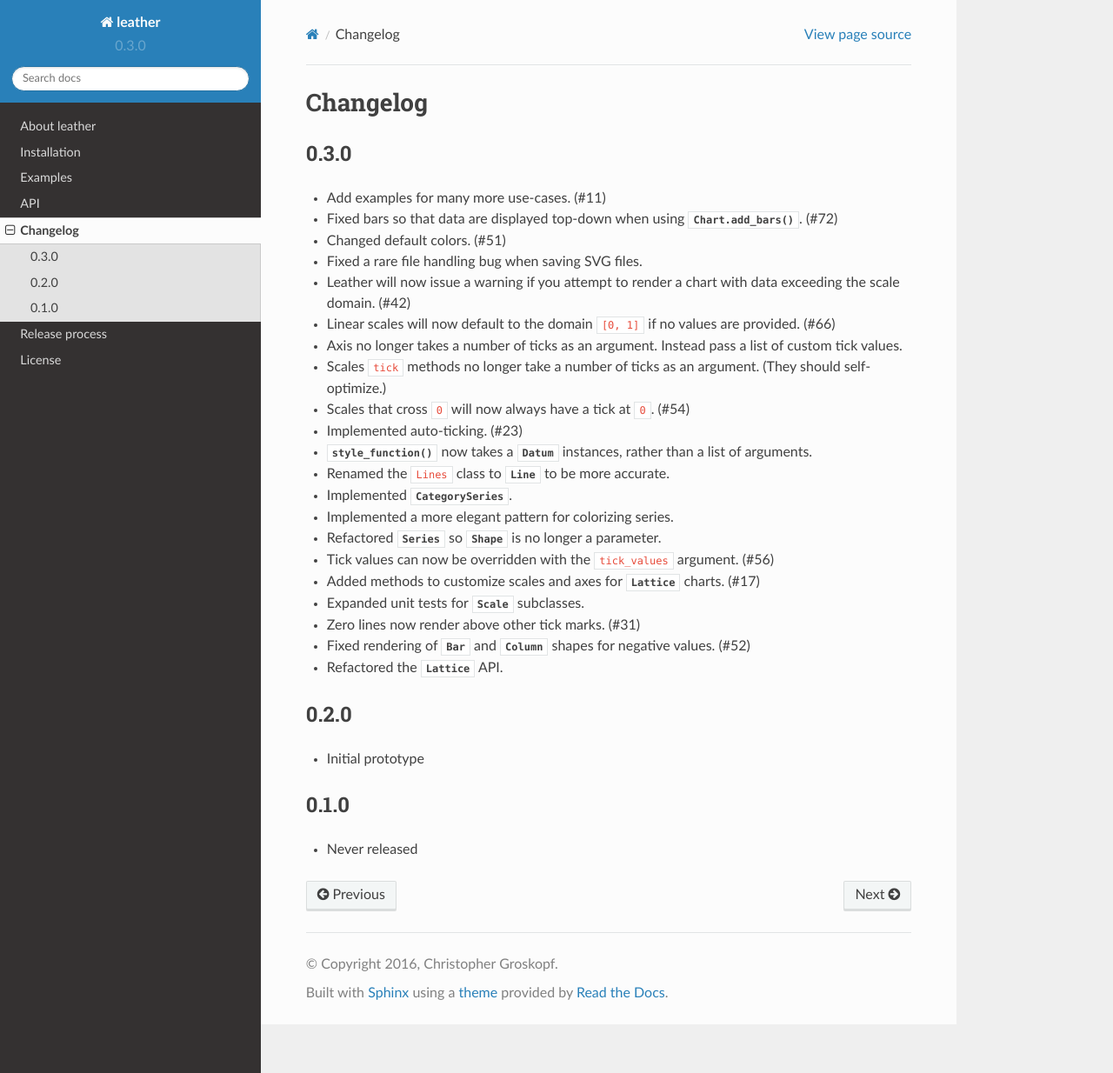
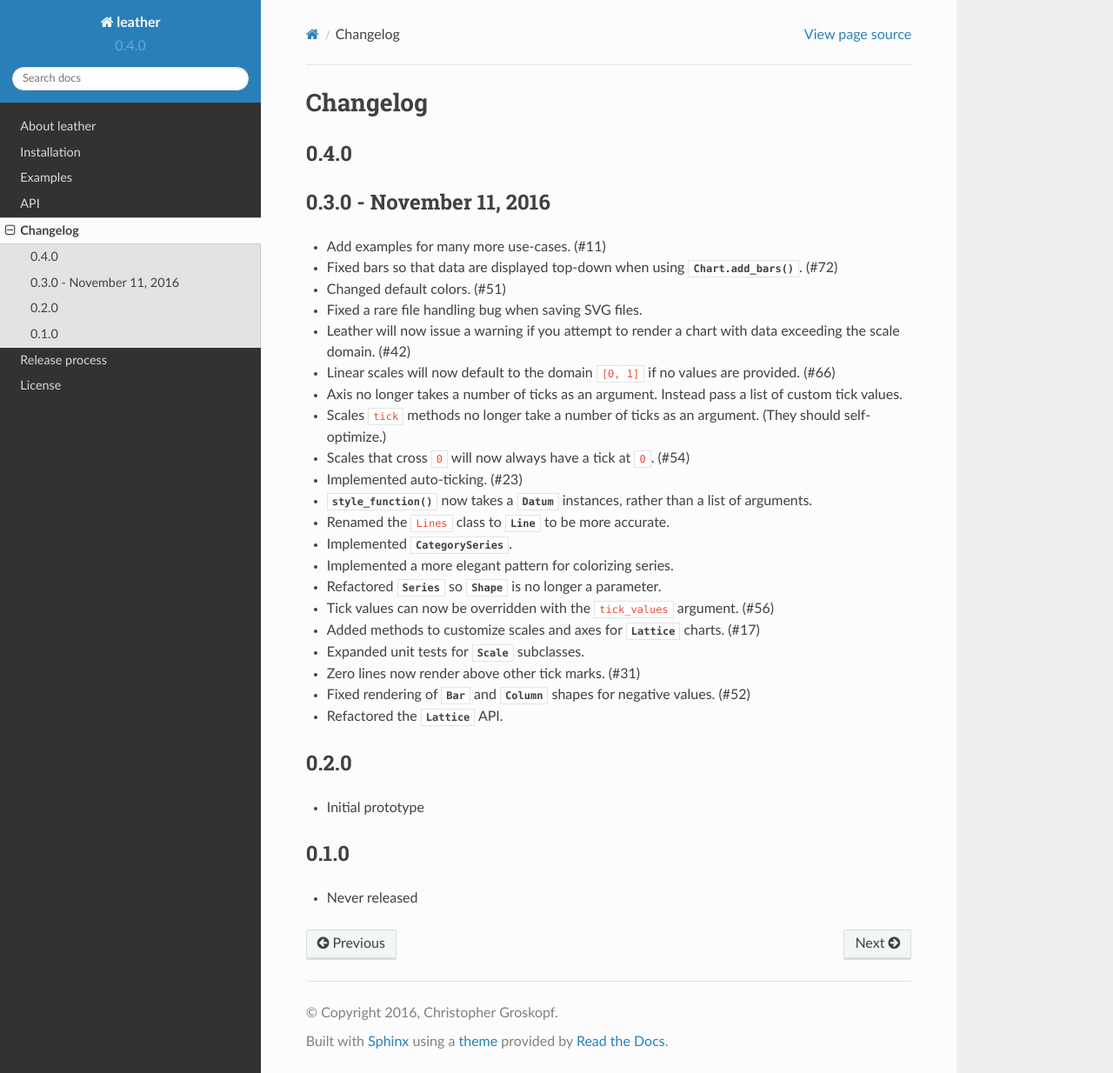
Before and after one commit to wireservice/leather, a Sphinx documentation site: the page built from docs/changelog.rst, in a window 1280 px wide and 1234 px high. Shown: the whole window at 87% size. Built offline with Sphinx 7.4.7 and the Read the Docs theme 2.0.0, drawn with Linux system fonts in a browser that asks for light colours.

Commit message:
Update to version 0.4.0 for dev.

```diff
--- a/CHANGELOG.rst
+++ b/CHANGELOG.rst
@@ -1,5 +1,9 @@
-0.3.0
+0.4.0
 -----
+
+
+0.3.0 - November 11, 2016
+-------------------------
 
 * Add examples for many more use-cases. (#11)
 * Fixed bars so that data are displayed top-down when using :meth:`.Chart.add_bars`. (#72)
--- a/docs/conf.py
+++ b/docs/conf.py
@@ -27,8 +27,8 @@ master_doc = 'index'
 # Metadata
 project = u'leather'
 copyright = u'2016, Christopher Groskopf'
-version = '0.3.0'
-release = '0.3.0'
+version = '0.4.0'
+release = '0.4.0'
 
 exclude_patterns = ['_build']
 pygments_style = 'sphinx'
--- a/setup.py
+++ b/setup.py
@@ -8,7 +8,7 @@ install_requires = [
 
 setup(
     name='leather',
-    version='0.3.0',
+    version='0.4.0',
     description='Python charting for 80% of humans.',
     long_description=open('README.rst').read(),
     author='Christopher Groskopf',
@@ -16,7 +16,7 @@ setup(
     url='http://leather.readthedocs.io/',
     license='MIT',
     classifiers=[
-        'Development Status :: 2 - Pre-Alpha',
+        'Development Status :: 3 Alpha',
         'Framework :: IPython',
         'Intended Audience :: Developers',
         'Intended Audience :: Science/Research',
```
